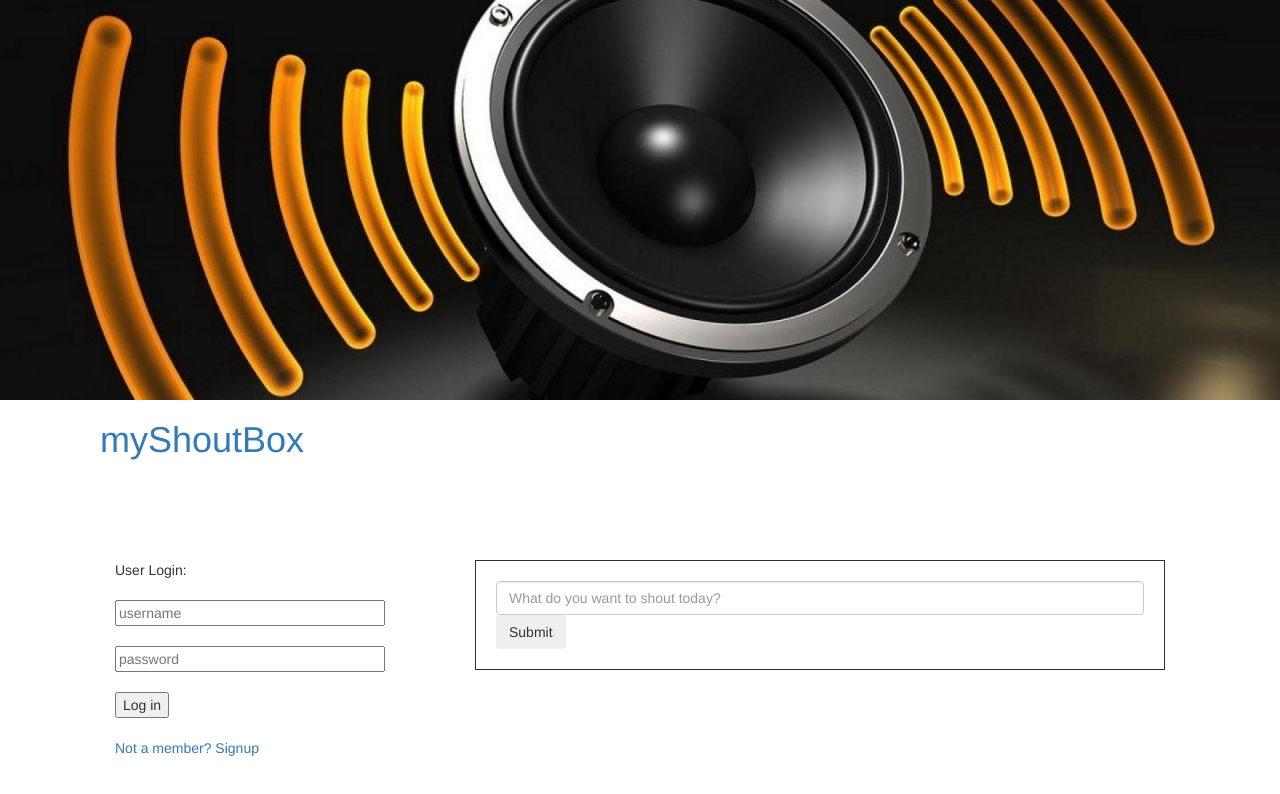
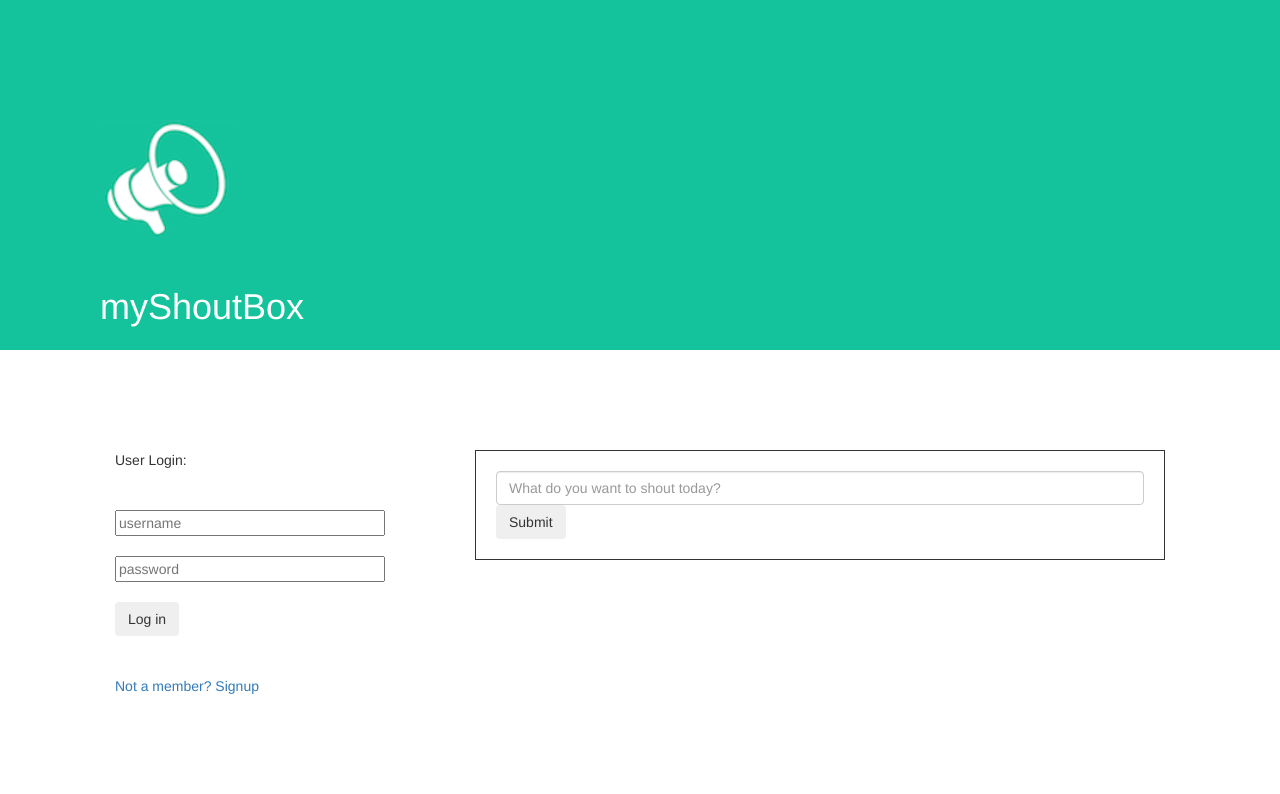
Before and after one commit to tanttran/myshoutbox, a website: page public/index.html in a window 1280 px wide. Shown: the top 794 px of the page. Drawn offline with Linux system fonts and the light colour scheme; no server answers.

Commit message:
added a few fix to background of home page and make a login route #3

```diff
--- a/package.json
+++ b/package.json
@@ -17,6 +17,7 @@
   },
   "homepage": "https://github.com/tanttran/myshoutbox#readme",
   "dependencies": {
+    "bcryptjs": "^2.3.0",
     "body-parser": "^1.15.2",
     "express": "^4.14.0",
     "mongodb": "^2.2.10"
--- a/public/css/style.css
+++ b/public/css/style.css
@@ -5,20 +5,6 @@
       /*border: 1px solid black;*/
       min-height: 1000px;
     }
-
-#background {
-  background-image: url("../image/myshoutboxmain.jpg");
-  background-position: center center;
-  background-repeat: no-repeat;
-  background-size: cover;
- /* width: 1500px;*/
-  height: 400px;
-}
-
-#pageTitle {
-  color: #333;
-  margin-left: 100px;
-}
 
 .shoutBox h3 {
   border: 1px solid #333;
@@ -31,3 +17,27 @@
   width: 100%;
 
 }
+
+#background {
+  background-color: #14c39c;
+  /*background-image: url("../image/shouticon.png");
+  background-position: center center;
+  background-repeat: no-repeat;
+  background-size: cover;*/
+ /* width: 1500px;*/
+  height: 350px;
+}
+
+#pageTitle {
+  margin-left: 100px;
+  margin-top: 50px;
+}
+
+#shoutIcon {
+  margin-top: 120px;
+  margin-left: 100px;
+}
+
+#pageTitle a {
+  color: #fff;
+}
--- a/public/home.html
+++ b/public/home.html
@@ -1,14 +1,17 @@
 <div class="row feed">
   <div class="col-md-4">
     User Login:
+    <form ng-submit="shoutSignin()">
     <br><br>
-    <input type="text" size="30" placeholder="username">
+    <input type="text" size="30" placeholder="username" ng-model="username">
     <br><br>
-    <input type="password" size="30" placeholder="password">
+    <input type="password" size="30" placeholder="password" ng-model="password">
     <br><br>
-    <button type="submit">Log in</button>
+    <button class="btn" type="submit">Log in</button>
+    </form>
     <br><br>
     <a href="#/signup">Not a member?  Signup</a>
+
   </div>
 
   <div class="col-md-8">
--- a/public/index.html
+++ b/public/index.html
@@ -12,9 +12,11 @@
 </head>
 <body>
   <div id="background">
+    <image id="shoutIcon" src="image/shouticonfinal.png">
+    <h1 id="pageTitle"><a href="#/">myShoutBox</a></h1>
   </div>
   <div>
-    <h1 id="pageTitle"><a href="#/">myShoutBox</a></h1>
+
     <div ng-view></div>
   </div>
 </body>
--- a/public/script.js
+++ b/public/script.js
@@ -21,6 +21,19 @@ app.config(function($routeProvider, $locationProvider) {
     });
 
 app.controller('HomeController', function ($scope, $http) {
+
+  $scope.shoutSignin = function() {
+
+    $http.put('/users/login', {username: $scope.username, password: $scope.password})
+      .then(function() {
+        alert('You\'re log in');
+      }, function(err) {
+        // $scope.username = '';
+        // $scope.password = '';
+        alert('Wrong Username or Password');
+
+      });
+  }
 
   $scope.submitNewShout = function() {
     console.log($scope.newShout);
```
Also changed, not shown: app.js (+48 -2 lines), public/image/myshoutboxmain.jpg (deleted), public/image/shoutboxone.jpg (deleted), public/image/shouticon.png (added), public/image/shouticonfinal.png (added).
